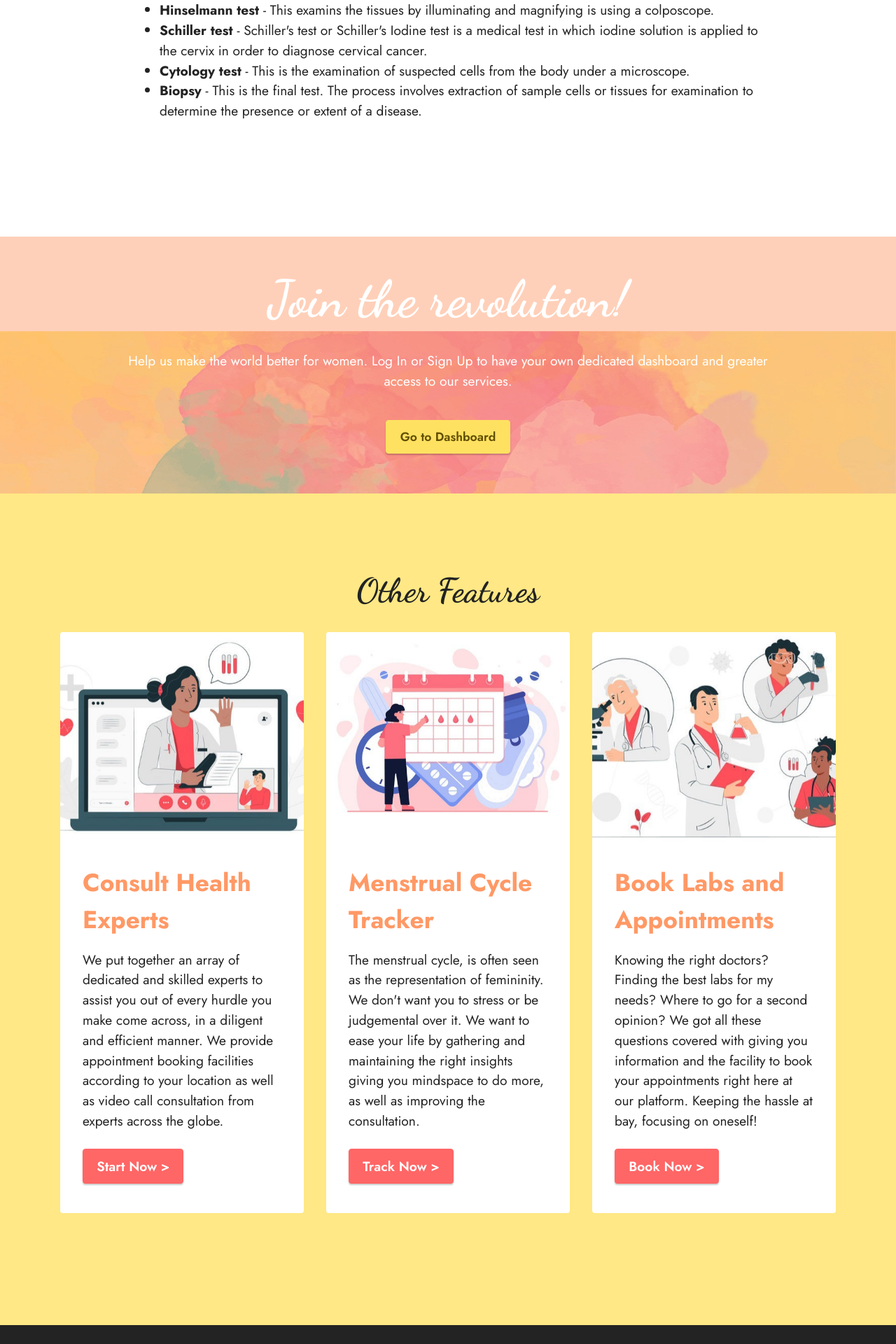
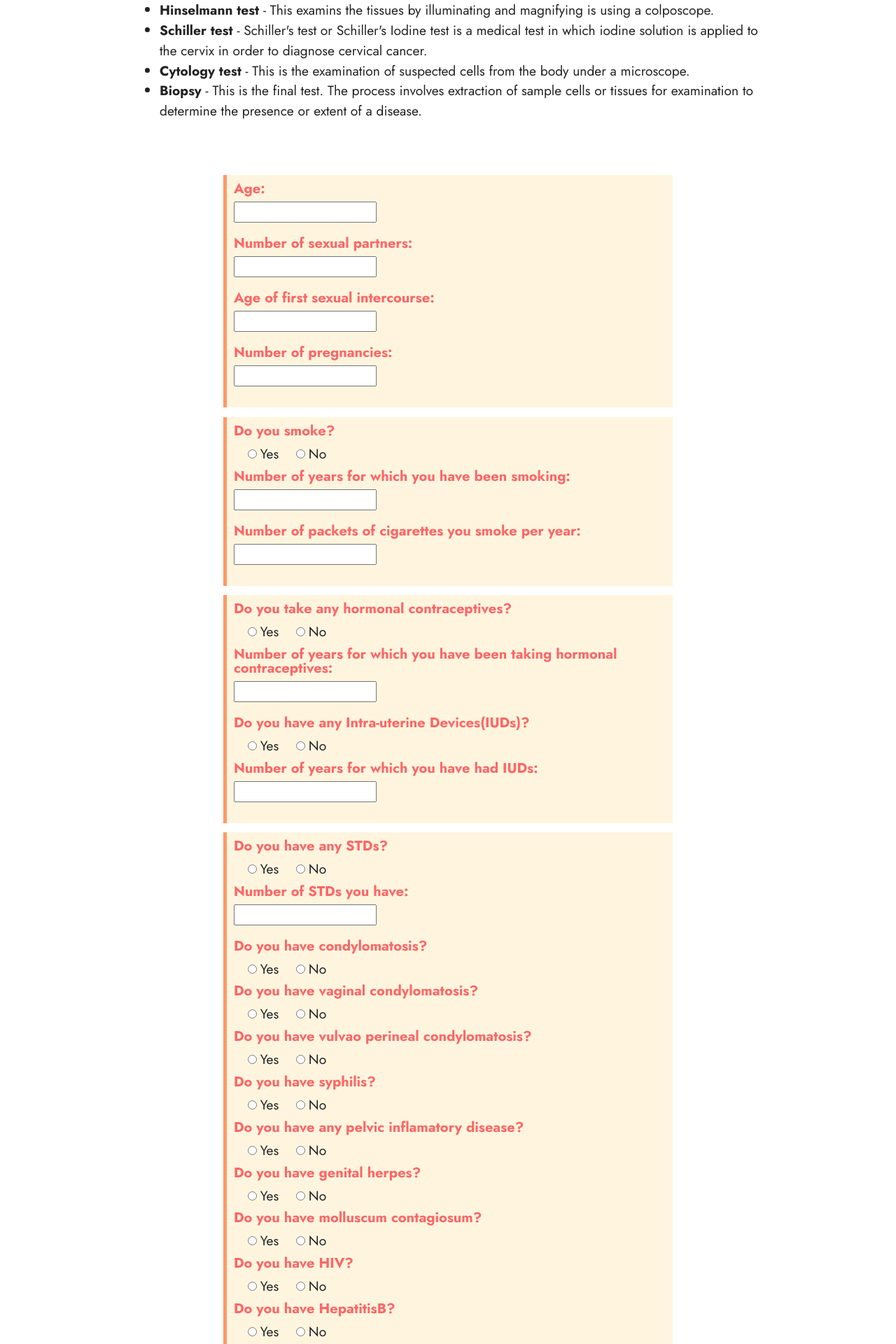
Before and after one commit to priyanshisharma/Feminine, a PHP site: page / in a window 1280 px wide, after a click on "Cervical Cancer Detection". Shown: the part 2943-4863 px from the top of the page at 70% size. Run offline with PHP 8.4, Linux system fonts and the light colour scheme; some libraries are stand-ins or nearby versions; some web fonts are replaced.

Commit message:
Add Cervical Cancer form basic

```diff
--- a/index.html
+++ b/index.html
@@ -336,6 +336,136 @@
                                         presence or extent of a disease.
                                     </li>
                                 </ul>
+                                <div id="pcos-form">
+                                    <div>
+                                        <h5>Age:</h5>
+                                        <input type="number" name="regularity" class="ques-number" >
+                                        <h5>Number of sexual partners:</h5>
+                                        <input type="number" name="regularity" class="ques-number" >
+                                        <h5>Age of first sexual intercourse:</h5>
+                                        <input type="number" name="regularity" class="ques-number">
+                                        <h5>Number of pregnancies:</h5>
+                                        <input type="number" name="regularity" class="ques-number">
+                                    </div>
+                                    <div>
+                                        <h5>Do you smoke?</h5>
+                                        <input type="radio" name="weight" class="ques-radio" value="1">
+                                        <label class="ques-label">Yes</label>
+                                        <input type="radio" name="weight" class="ques-radio" value="0">
+                                        <label class="ques-label" >No</label>
+                                        <h5>Number of years for which you have been smoking:</h5>
+                                        <input type="number" name="regularity" class="ques-number">
+                                        <h5>Number of packets of cigarettes you smoke per year:</h5>
+                                        <input type="number" name="regularity" class="ques-number">
+                                    </div>
+                                    <div>
+                                        <h5>Do you take any hormonal contraceptives?</h5>
+                                        <input type="radio" name="hair" class="ques-radio" value="1">
+                                        <label class="ques-label">Yes</label>
+                                        <input type="radio" name="hair" class="ques-radio" value="0">
+                                        <label class="ques-label" >No</label>
+                                        <h5>Number of years for which you have been taking hormonal contraceptives:</h5>
+                                        <input type="number" name="regularity" class="ques-number">
+
+                                        <h5>Do you have any Intra-uterine Devices(IUDs)?</h5>
+                                        <input type="radio" name="hair" class="ques-radio" value="1">
+                                        <label class="ques-label">Yes</label>
+                                        <input type="radio" name="hair" class="ques-radio" value="0">
+                                        <label class="ques-label" >No</label>
+                                        <h5>Number of years for which you have had IUDs:</h5>
+                                        <input type="number" name="regularity" class="ques-number">
+                                    </div>
+                                    <div>
+                                        <h5>Do you have any STDs?</h5>
+                                        <input type="radio" name="dark" class="ques-radio" value="1">
+                                        <label class="ques-label">Yes</label>
+                                        <input type="radio" name="dark" class="ques-radio" value="0">
+                                        <label class="ques-label" >No</label>
+                                        <h5>Number of STDs you have:</h5>
+                                        <input type="number" name="regularity" class="ques-number">
+                                        <h5>Do you have condylomatosis?</h5>
+                                        <input type="radio" name="dark" class="ques-radio" value="1">
+                                        <label class="ques-label">Yes</label>
+                                        <input type="radio" name="dark" class="ques-radio" value="0">
+                                        <label class="ques-label" >No</label>
+                                        <h5>Do you have vaginal condylomatosis?</h5>
+                                        <input type="radio" name="dark" class="ques-radio" value="1">
+                                        <label class="ques-label">Yes</label>
+                                        <input type="radio" name="dark" class="ques-radio" value="0">
+                                        <label class="ques-label" >No</label>
+                                        <h5>Do you have vulvao perineal condylomatosis?</h5>
+                                        <input type="radio" name="dark" class="ques-radio" value="1">
+                                        <label class="ques-label">Yes</label>
+                                        <input type="radio" name="dark" class="ques-radio" value="0">
+                                        <label class="ques-label" >No</label>
+                                        <h5>Do you have syphilis?</h5>
+                                        <input type="radio" name="dark" class="ques-radio" value="1">
+                                        <label class="ques-label">Yes</label>
+                                        <input type="radio" name="dark" class="ques-radio" value="0">
+                                        <label class="ques-label" >No</label>
+                                        <h5>Do you have any pelvic inflamatory disease?</h5>
+                                        <input type="radio" name="dark" class="ques-radio" value="1">
+                                        <label class="ques-label">Yes</label>
+                                        <input type="radio" name="dark" class="ques-radio" value="0">
+                                        <label class="ques-label" >No</label>
+                                        <h5>Do you have genital herpes?</h5>
+                                        <input type="radio" name="dark" class="ques-radio" value="1">
+                                        <label class="ques-label">Yes</label>
+                                        <input type="radio" name="dark" class="ques-radio" value="0">
+                                        <label class="ques-label" >No</label>
+                                        <h5>Do you have molluscum contagiosum?</h5>
+                                        <input type="radio" name="dark" class="ques-radio" value="1">
+                                        <label class="ques-label">Yes</label>
+                                        <input type="radio" name="dark" class="ques-radio" value="0">
+                                        <label class="ques-label" >No</label>
+                                        <h5>Do you have HIV?</h5>
+                                        <input type="radio" name="dark" class="ques-radio" value="1">
+                                        <label class="ques-label">Yes</label>
+                                        <input type="radio" name="dark" class="ques-radio" value="0">
+                                        <label class="ques-label" >No</label>
+                                        <h5>Do you have HepatitisB?</h5>
+                                        <input type="radio" name="dark" class="ques-radio" value="1">
+                                        <label class="ques-label">Yes</label>
+                                        <input type="radio" name="dark" class="ques-radio" value="0">
+                                        <label class="ques-label" >No</label>
+                                        <h5>Do you have Human papillomavirus (HPV)?</h5>
+                                        <input type="radio" name="dark" class="ques-radio" value="1">
+                                        <label class="ques-label">Yes</label>
+                                        <input type="radio" name="dark" class="ques-radio" value="0">
+                                        <label class="ques-label" >No</label>
+                                        <h5>Number of Diagnosis of STDs:</h5>
+                                        <input type="number" name="regularity" class="ques-number">
+                                    </div>
+                                    <div>
+                                        <h5>Have you ever had a diagnosis of cancer?</h5>
+                                        <input type="radio" name="pimples" class="ques-radio" value="1">
+                                        <label class="ques-label">Yes</label>
+                                        <input type="radio" name="pimples" class="ques-radio" value="0">
+                                        <label class="ques-label" >No</label>
+
+                                        <h5>Have you ever had a diagnosis of Cervical Intraepithelial neoplasia(CIN)?</h5>
+                                        <input type="radio" name="pimples" class="ques-radio" value="1">
+                                        <label class="ques-label">Yes</label>
+                                        <input type="radio" name="pimples" class="ques-radio" value="0">
+                                        <label class="ques-label" >No</label>
+
+                                        <h5>Have you ever had a diagnosis of Human papillomavirus (HPV)?</h5>
+                                        <input type="radio" name="pimples" class="ques-radio" value="1">
+                                        <label class="ques-label">Yes</label>
+                                        <input type="radio" name="pimples" class="ques-radio" value="0">
+                                        <label class="ques-label" >No</label>
+
+                                        <h5>Have you ever had a diagnosis of any other major reproductive issue?</h5>
+                                        <input type="radio" name="pimples" class="ques-radio" value="1">
+                                        <label class="ques-label">Yes</label>
+                                        <input type="radio" name="pimples" class="ques-radio" value="0">
+                                        <label class="ques-label" >No</label>
+                                    </div>
+                                    <button type="submit" class="btn btn-danger" id="predict-button" name="pcos-predict">Predict Possibility Of Cervical Cancer</button>
+                                </div>
+                                <div class="prediction-result">
+                                    <p>Please submit the form above to get a prediction.</p>
+                                </div>
                             </div>
                         </div>
                     </div>
--- a/styles/pcosTool.css
+++ b/styles/pcosTool.css
@@ -20,6 +20,9 @@
 .ques-radio:hover{
     color:#ff9966;
     cursor:pointer;
+}
+.ques-number{
+    margin-bottom:20px;
 }
 .ques-label{
     font-size:1.2rem;
```
